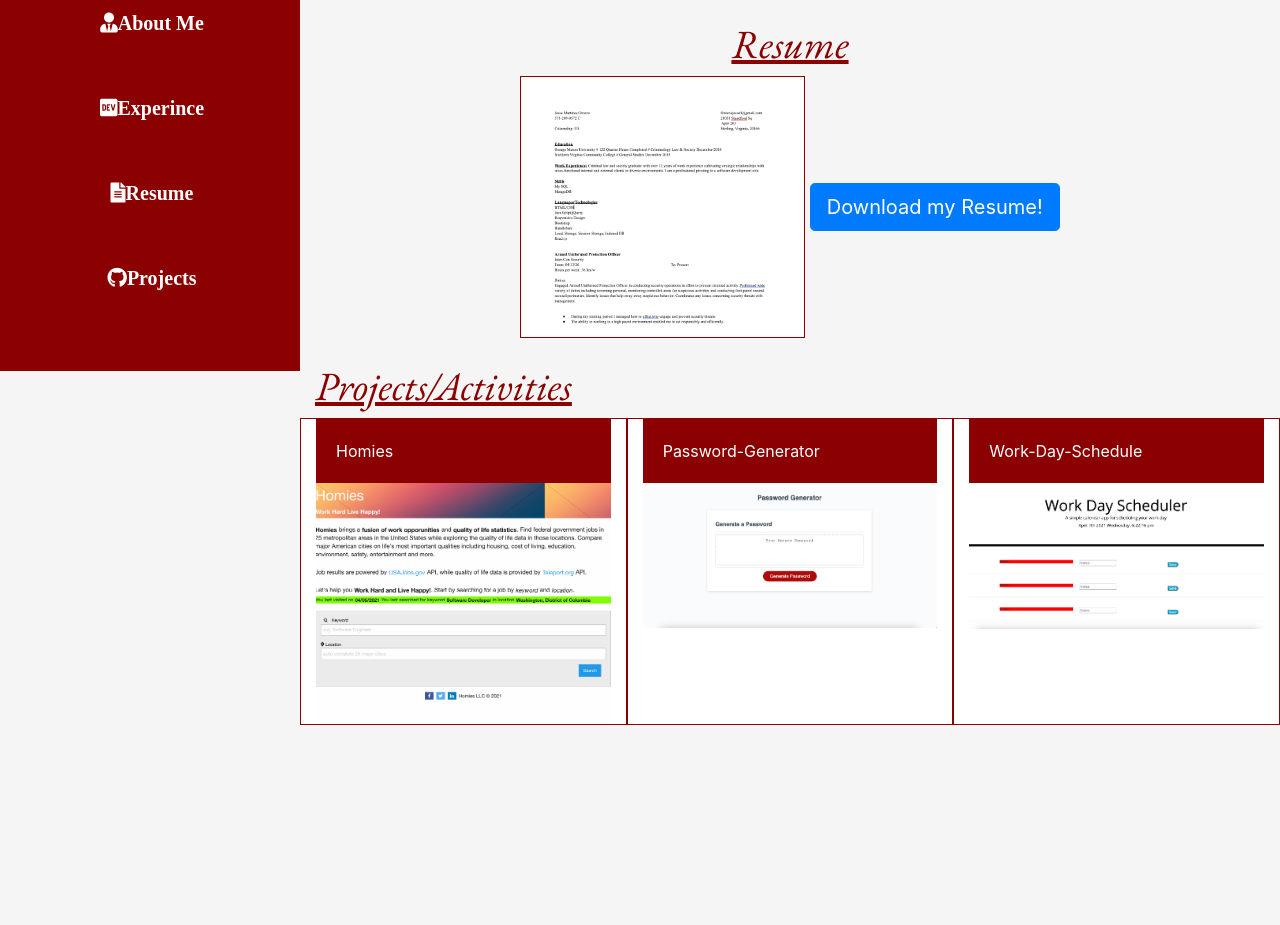
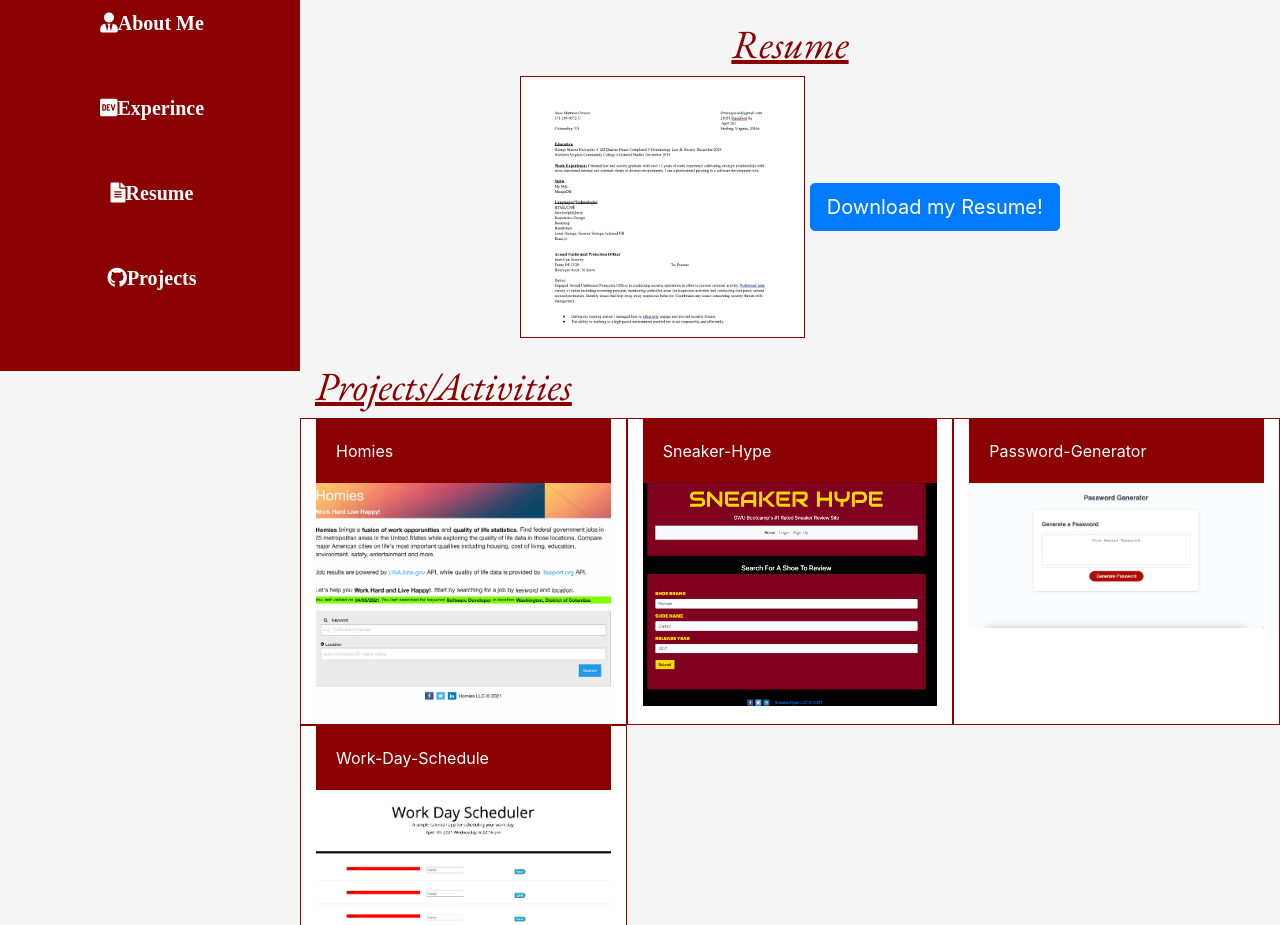
Before and after one commit to jorozco4/Homework-Portfolio, a plain HTML site: page index.html in a window 1280 px wide. Shown: the part 429-1354 px from the top of the page. Before the commit the page ends 1154 px from the top, so only its background shows below. Drawn offline with nearby package versions, Linux system fonts and the light colour scheme.

Commit message:
added SneakerHype Project to project/activites section

```diff
--- a/index.html
+++ b/index.html
@@ -174,6 +174,16 @@
             </a>
           </div>
           <div class="col-sm-12 col-md-4 porfolio-item--card">
+            <div class="portfolio-item--title">Sneaker-Hype</div>
+            <a href="https://sneakerhype.herokuapp.com/">
+              <img
+                src="./img/SneakerHype.jpg"
+                class="gallery__img img-fluid"
+                alt="Image 4"
+              />
+            </a>
+          </div>
+          <div class="col-sm-12 col-md-4 porfolio-item--card">
             <div class="portfolio-item--title">Password-Generator</div>
             <a href="https://jorozco4.github.io/Homework-3/">
               <img
```
Also changed, not shown: img/SneakerHype.jpg (added).
